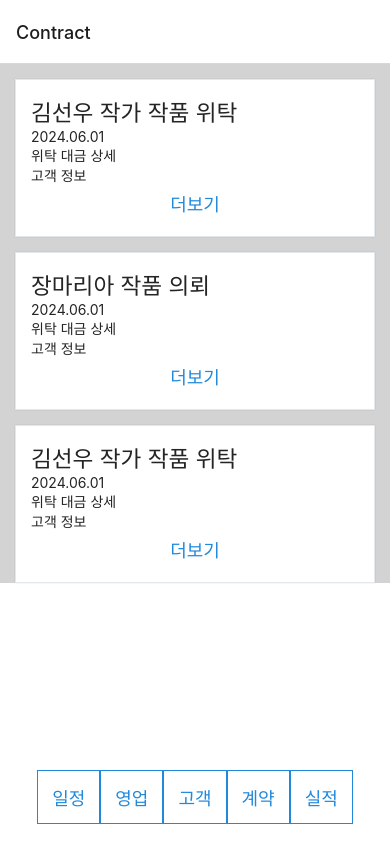
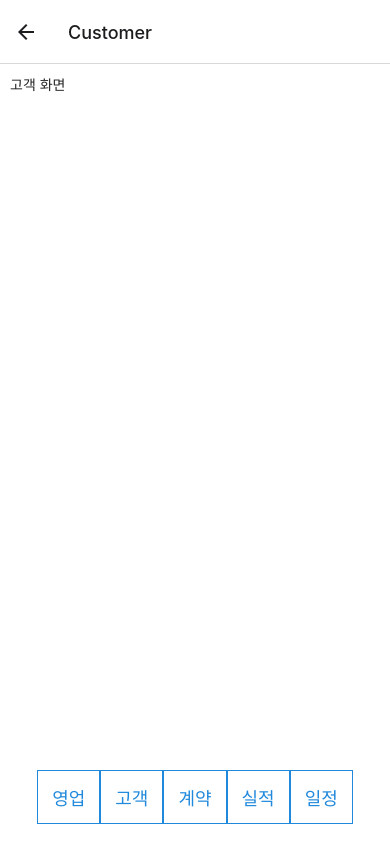
Before and after one commit to seoulauction/sales-app-test-kgh, a React Native app: screen /Customer in a window 390 px wide. Built offline with nearby package versions, Linux system fonts and the light colour scheme.

Commit message:
feat: 5개 메뉴 이동 추가

```diff
--- a/App.js
+++ b/App.js
@@ -4,8 +4,11 @@ import { NavigationContainer } from "@react-navigation/native";
 import { createStackNavigator } from "@react-navigation/stack";
 import { View, Text, Button, StyleSheet } from 'react-native';
 
+import Sales from "./src/Screens/Sales";
+import Customer from "./src/Screens/Customer";
 import Result from "./src/Screens/Result";
 import Contract from "./src/Screens/Contract";
+import Schedule from "./src/Screens/Schedule";
 
 const Stack = createStackNavigator();
 
@@ -13,7 +16,11 @@ export default function App() {
   return (
     <NavigationContainer style={styles.container}>
       <Stack.Navigator initialRouteName="Contract">
+        <Stack.Screen name="Sales" component={Sales} />
+        <Stack.Screen name="Customer" component={Customer} />
         <Stack.Screen name="Contract" component={Contract} />
+        <Stack.Screen name="Result" component={Result} />
+        <Stack.Screen name="Schedule" component={Schedule} />
       </Stack.Navigator>
 
     </NavigationContainer>
--- a/src/Screens/Contract.tsx
+++ b/src/Screens/Contract.tsx
@@ -42,15 +42,6 @@ export default function Contract({ navigation }) {
           type="outline"
           onPress={() => navigation.navigate('Sales')}
         >
-          일정
-        </Button>
-        <Button
-          size="lg"
-          containerStyle={{ borderRadius: 0 }}
-          buttonStyle={{ borderRadius: 0 }}
-          type="outline"
-          onPress={() => navigation.navigate('Sales')}
-        >
           영업
         </Button>
         <Button
@@ -58,7 +49,7 @@ export default function Contract({ navigation }) {
           containerStyle={{ borderRadius: 0 }}
           buttonStyle={{ borderRadius: 0 }}
           type="outline"
-          onPress={() => navigation.navigate('Sales')}
+          onPress={() => navigation.navigate('Customer')}
         >
           고객
         </Button>
@@ -67,7 +58,7 @@ export default function Contract({ navigation }) {
           containerStyle={{ borderRadius: 0 }}
           buttonStyle={{ borderRadius: 0 }}
           type="outline"
-          onPress={() => navigation.navigate('Sales')}
+          onPress={() => navigation.navigate('Contract')}
         >
           계약
         </Button>
@@ -76,9 +67,18 @@ export default function Contract({ navigation }) {
           containerStyle={{ borderRadius: 0 }}
           buttonStyle={{ borderRadius: 0 }}
           type="outline"
-          onPress={() => navigation.navigate('Sales')}
+          onPress={() => navigation.navigate('Result')}
         >
           실적
+        </Button>
+        <Button
+          size="lg"
+          containerStyle={{ borderRadius: 0 }}
+          buttonStyle={{ borderRadius: 0 }}
+          type="outline"
+          onPress={() => navigation.navigate('Schedule')}
+        >
+          일정
         </Button>
       </View>
     </View>
--- a/src/Screens/Customer.tsx
+++ b/src/Screens/Customer.tsx
@@ -1,6 +1,81 @@
-import { StyleSheet, Text, View } from 'react-native';
+import { StyleSheet, View } from 'react-native';
+import { Button, Card, Text } from '@rneui/themed';
 import React, { useState } from 'react';
 
-export default function Customer() {
-  return <View>고객</View>;
+export default function Customer({ navigation }) {
+  return (
+    <View style={styles.container}>
+      <View style={styles.wrapContainer}>
+        <Text>고객 화면</Text>
+      </View>
+      <View style={styles.btm}>
+        <Button
+          size="lg"
+          containerStyle={{ borderRadius: 0 }}
+          buttonStyle={{ borderRadius: 0 }}
+          type="outline"
+          onPress={() => navigation.navigate('Sales')}
+        >
+          영업
+        </Button>
+        <Button
+          size="lg"
+          containerStyle={{ borderRadius: 0 }}
+          buttonStyle={{ borderRadius: 0 }}
+          type="outline"
+          onPress={() => navigation.navigate('Customer')}
+        >
+          고객
+        </Button>
+        <Button
+          size="lg"
+          containerStyle={{ borderRadius: 0 }}
+          buttonStyle={{ borderRadius: 0 }}
+          type="outline"
+          onPress={() => navigation.navigate('Contract')}
+        >
+          계약
+        </Button>
+        <Button
+          size="lg"
+          containerStyle={{ borderRadius: 0 }}
+          buttonStyle={{ borderRadius: 0 }}
+          type="outline"
+          onPress={() => navigation.navigate('Result')}
+        >
+          실적
+        </Button>
+        <Button
+          size="lg"
+          containerStyle={{ borderRadius: 0 }}
+          buttonStyle={{ borderRadius: 0 }}
+          type="outline"
+          onPress={() => navigation.navigate('Schedule')}
+        >
+          일정
+        </Button>
+      </View>
+    </View>
+  );
 }
+
+const styles = StyleSheet.create({
+  container: {
+    flex: 1,
+    flexDirection: 'column',
+    justifyContent: 'space-between',
+    backgroundColor: '#fff',
+  },
+  wrapContainer: {
+    padding: 10,
+    height: 100,
+  },
+  btm: {
+    height: 100,
+    flexDirection: 'row',
+    alignItems: 'flex-end',
+    justifyContent: 'center',
+    marginBottom: 20,
+    flex: 1,
+  },
+});
--- a/src/Screens/Result.tsx
+++ b/src/Screens/Result.tsx
@@ -6,18 +6,9 @@ export default function Result({ navigation }) {
   return (
     <View style={styles.container}>
       <View style={styles.wrapContainer}>
-        <Text>실적</Text>
+        <Text>실적 화면</Text>
       </View>
       <View style={styles.btm}>
-        <Button
-          size="lg"
-          containerStyle={{ borderRadius: 0 }}
-          buttonStyle={{ borderRadius: 0 }}
-          type="outline"
-          onPress={() => navigation.navigate('Sales')}
-        >
-          일정
-        </Button>
         <Button
           size="lg"
           containerStyle={{ borderRadius: 0 }}
@@ -32,7 +23,7 @@ export default function Result({ navigation }) {
           containerStyle={{ borderRadius: 0 }}
           buttonStyle={{ borderRadius: 0 }}
           type="outline"
-          onPress={() => navigation.navigate('Sales')}
+          onPress={() => navigation.navigate('Customer')}
         >
           고객
         </Button>
@@ -41,7 +32,7 @@ export default function Result({ navigation }) {
           containerStyle={{ borderRadius: 0 }}
           buttonStyle={{ borderRadius: 0 }}
           type="outline"
-          onPress={() => navigation.navigate('Sales')}
+          onPress={() => navigation.navigate('Contract')}
         >
           계약
         </Button>
@@ -50,9 +41,18 @@ export default function Result({ navigation }) {
           containerStyle={{ borderRadius: 0 }}
           buttonStyle={{ borderRadius: 0 }}
           type="outline"
-          onPress={() => navigation.navigate('Sales')}
+          onPress={() => navigation.navigate('Result')}
         >
           실적
+        </Button>
+        <Button
+          size="lg"
+          containerStyle={{ borderRadius: 0 }}
+          buttonStyle={{ borderRadius: 0 }}
+          type="outline"
+          onPress={() => navigation.navigate('Schedule')}
+        >
+          일정
         </Button>
       </View>
     </View>
@@ -67,8 +67,8 @@ const styles = StyleSheet.create({
     backgroundColor: '#fff',
   },
   wrapContainer: {
-    backgroundColor: 'pink',
-    height: 'auto',
+    padding: 10,
+    height: 100,
   },
   btm: {
     height: 100,
--- a/src/Screens/Sales.tsx
+++ b/src/Screens/Sales.tsx
@@ -1,6 +1,81 @@
-import { StyleSheet, Text, View } from 'react-native';
+import { StyleSheet, View } from 'react-native';
+import { Button, Card, Text } from '@rneui/themed';
 import React, { useState } from 'react';
 
-export default function Sales() {
-  return <View>영업</View>;
+export default function Sales({ navigation }) {
+  return (
+    <View style={styles.container}>
+      <View style={styles.wrapContainer}>
+        <Text>영업 화면</Text>
+      </View>
+      <View style={styles.btm}>
+        <Button
+          size="lg"
+          containerStyle={{ borderRadius: 0 }}
+          buttonStyle={{ borderRadius: 0 }}
+          type="outline"
+          onPress={() => navigation.navigate('Sales')}
+        >
+          영업
+        </Button>
+        <Button
+          size="lg"
+          containerStyle={{ borderRadius: 0 }}
+          buttonStyle={{ borderRadius: 0 }}
+          type="outline"
+          onPress={() => navigation.navigate('Customer')}
+        >
+          고객
+        </Button>
+        <Button
+          size="lg"
+          containerStyle={{ borderRadius: 0 }}
+          buttonStyle={{ borderRadius: 0 }}
+          type="outline"
+          onPress={() => navigation.navigate('Contract')}
+        >
+          계약
+        </Button>
+        <Button
+          size="lg"
+          containerStyle={{ borderRadius: 0 }}
+          buttonStyle={{ borderRadius: 0 }}
+          type="outline"
+          onPress={() => navigation.navigate('Result')}
+        >
+          실적
+        </Button>
+        <Button
+          size="lg"
+          containerStyle={{ borderRadius: 0 }}
+          buttonStyle={{ borderRadius: 0 }}
+          type="outline"
+          onPress={() => navigation.navigate('Schedule')}
+        >
+          일정
+        </Button>
+      </View>
+    </View>
+  );
 }
+
+const styles = StyleSheet.create({
+  container: {
+    flex: 1,
+    flexDirection: 'column',
+    justifyContent: 'space-between',
+    backgroundColor: '#fff',
+  },
+  wrapContainer: {
+    padding: 10,
+    height: 100,
+  },
+  btm: {
+    height: 100,
+    flexDirection: 'row',
+    alignItems: 'flex-end',
+    justifyContent: 'center',
+    marginBottom: 20,
+    flex: 1,
+  },
+});
--- a/src/Screens/Calendar.tsx
+++ b/src/Screens/Schedule.tsx
@@ -1,25 +1,14 @@
-import { StyleSheet, Text, View } from 'react-native';
-import { Button } from '@rneui/themed';
+import { StyleSheet, View } from 'react-native';
+import { Button, Card, Text } from '@rneui/themed';
 import React, { useState } from 'react';
-import { BorderlessButton } from 'react-native-gesture-handler';
-import { Calendar } from 'react-native-calendars';
 
-export default function CalendarScreen({ navigation }) {
+export default function Schedule({ navigation }) {
   return (
     <View style={styles.container}>
       <View style={styles.wrapContainer}>
-        <Calendar></Calendar>
+        <Text>일정 화면</Text>
       </View>
       <View style={styles.btm}>
-        <Button
-          size="lg"
-          containerStyle={{ borderRadius: 0 }}
-          buttonStyle={{ borderRadius: 0 }}
-          type="outline"
-          onPress={() => navigation.navigate('Result')}
-        >
-          캘린더
-        </Button>
         <Button
           size="lg"
           containerStyle={{ borderRadius: 0 }}
@@ -34,7 +23,7 @@ export default function CalendarScreen({ navigation }) {
           containerStyle={{ borderRadius: 0 }}
           buttonStyle={{ borderRadius: 0 }}
           type="outline"
-          onPress={() => navigation.navigate('Sales')}
+          onPress={() => navigation.navigate('Customer')}
         >
           고객
         </Button>
@@ -43,7 +32,7 @@ export default function CalendarScreen({ navigation }) {
           containerStyle={{ borderRadius: 0 }}
           buttonStyle={{ borderRadius: 0 }}
           type="outline"
-          onPress={() => navigation.navigate('Sales')}
+          onPress={() => navigation.navigate('Contract')}
         >
           계약
         </Button>
@@ -52,9 +41,18 @@ export default function CalendarScreen({ navigation }) {
           containerStyle={{ borderRadius: 0 }}
           buttonStyle={{ borderRadius: 0 }}
           type="outline"
-          onPress={() => navigation.navigate('Sales')}
+          onPress={() => navigation.navigate('Result')}
         >
           실적
+        </Button>
+        <Button
+          size="lg"
+          containerStyle={{ borderRadius: 0 }}
+          buttonStyle={{ borderRadius: 0 }}
+          type="outline"
+          onPress={() => navigation.navigate('Schedule')}
+        >
+          일정
         </Button>
       </View>
     </View>
@@ -69,8 +67,8 @@ const styles = StyleSheet.create({
     backgroundColor: '#fff',
   },
   wrapContainer: {
-    backgroundColor: 'pink',
-    height: 'auto',
+    padding: 10,
+    height: 100,
   },
   btm: {
     height: 100,
```
